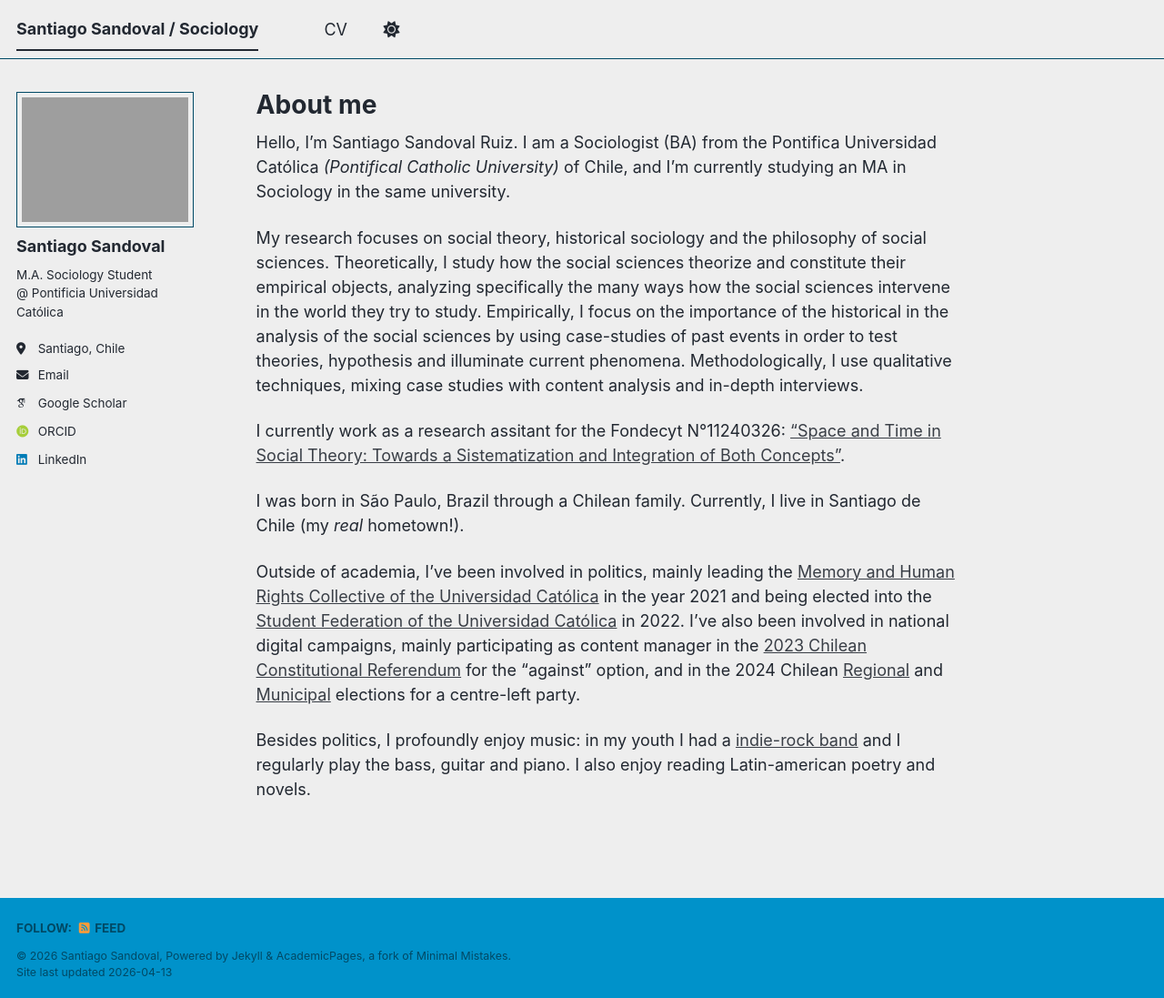
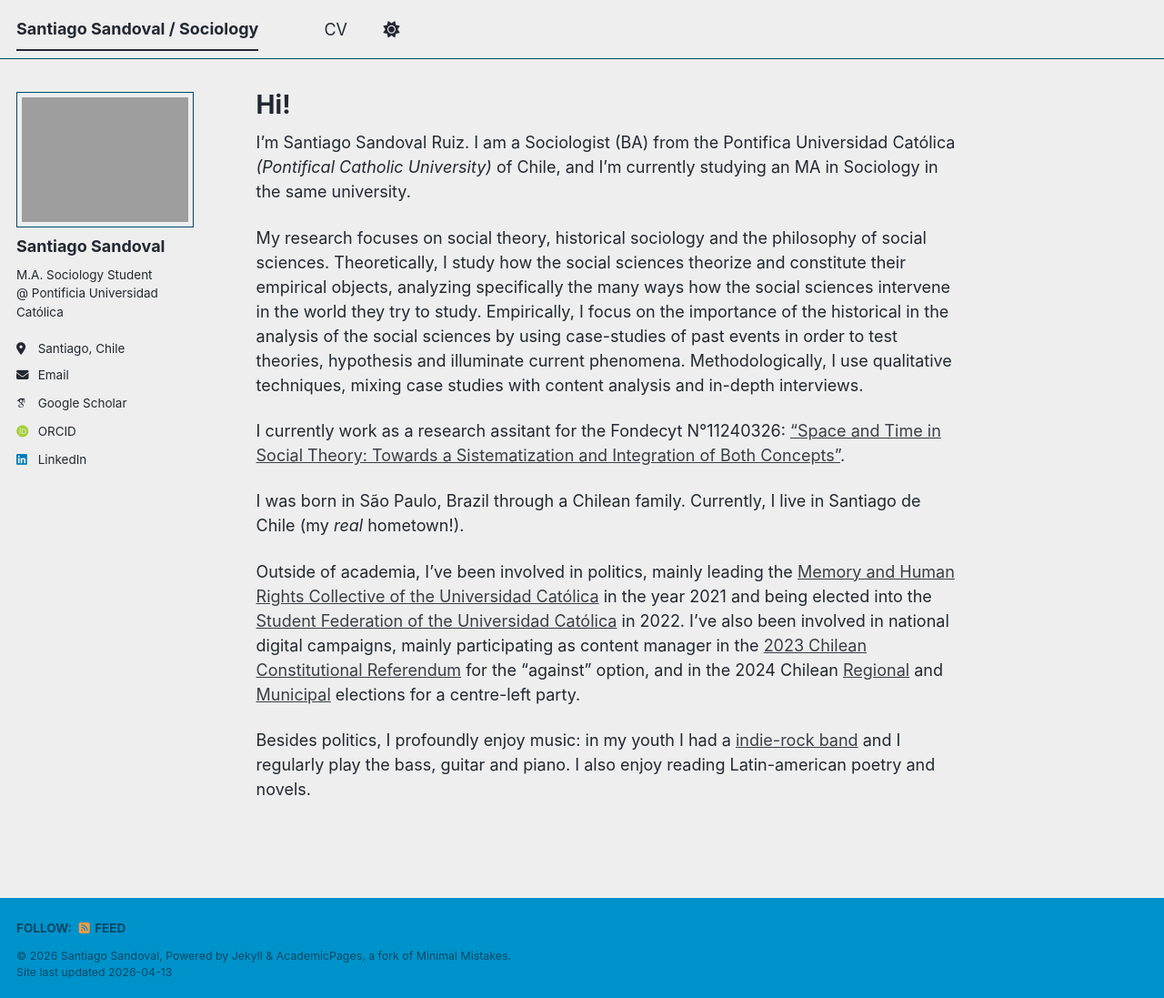
Before and after one commit to s-sandoval/s-sandoval.github.io, a Jekyll site: the page built from _pages/about.md, in a window 1280 px wide and 1097 px high. Shown: the whole window at 91% size. Built offline with Jekyll 4.4.1, drawn with Linux system fonts in a browser that asks for light colours; some web fonts are replaced; a script bundle is joined from its source files by our own code; library files that are not in the unit come from our copies.

Commit message:
Update about.md

```diff
--- a/_pages/about.md
+++ b/_pages/about.md
@@ -1,13 +1,13 @@
 ---
 permalink: /
-title: "About me"
+title: "Hi!"
 author_profile: true
 redirect_from:
   - /about/
   - /about.html
 ---
 
-Hello, I'm Santiago Sandoval Ruiz. I am a Sociologist (BA) from the Pontifica Universidad Católica _(Pontifical Catholic University)_ of Chile, and I'm currently studying an MA in Sociology in the same university.
+I'm Santiago Sandoval Ruiz. I am a Sociologist (BA) from the Pontifica Universidad Católica _(Pontifical Catholic University)_ of Chile, and I'm currently studying an MA in Sociology in the same university.
 
 My research focuses on social theory, historical sociology and the philosophy of social sciences. Theoretically, I study how the social sciences theorize and constitute their empirical objects, analyzing specifically the many ways how the social sciences intervene in the world they try to study. Empirically, I  focus on the importance of the historical in the analysis of the social sciences by using case-studies of past events in order to test theories, hypothesis and illuminate current phenomena. Methodologically, I use qualitative techniques, mixing case studies with content analysis and in-depth interviews.
 
```
